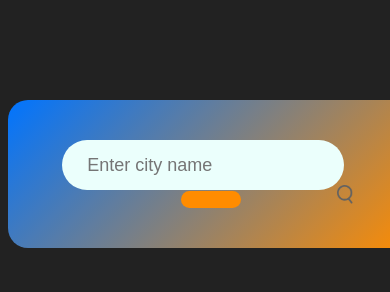
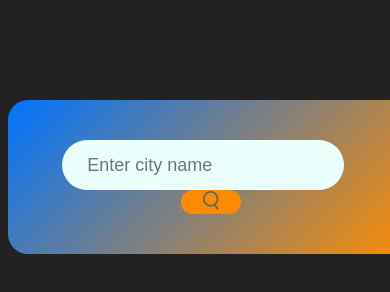
Before and after one commit to FrankAnuom/Weather-App, a plain HTML site: page index.html in a window 390 px wide. Shown: the top 292 px of the page. Drawn offline with Linux system fonts and the light colour scheme.

Commit message:
Update style.css

```diff
--- a/style.css
+++ b/style.css
@@ -93,13 +93,3 @@ body{
     margin-top: 10px;
     display: none;
 }
-@media (max-width: 768px) {
-
-    .search button img {
-        margin-top: -300px;
-            order: 1;
-            /* Move the image to the end (right) for mobile view */
-            margin-left: 150px;
-            /* Adjust the spacing between the text and image */
-        }
-}
```
